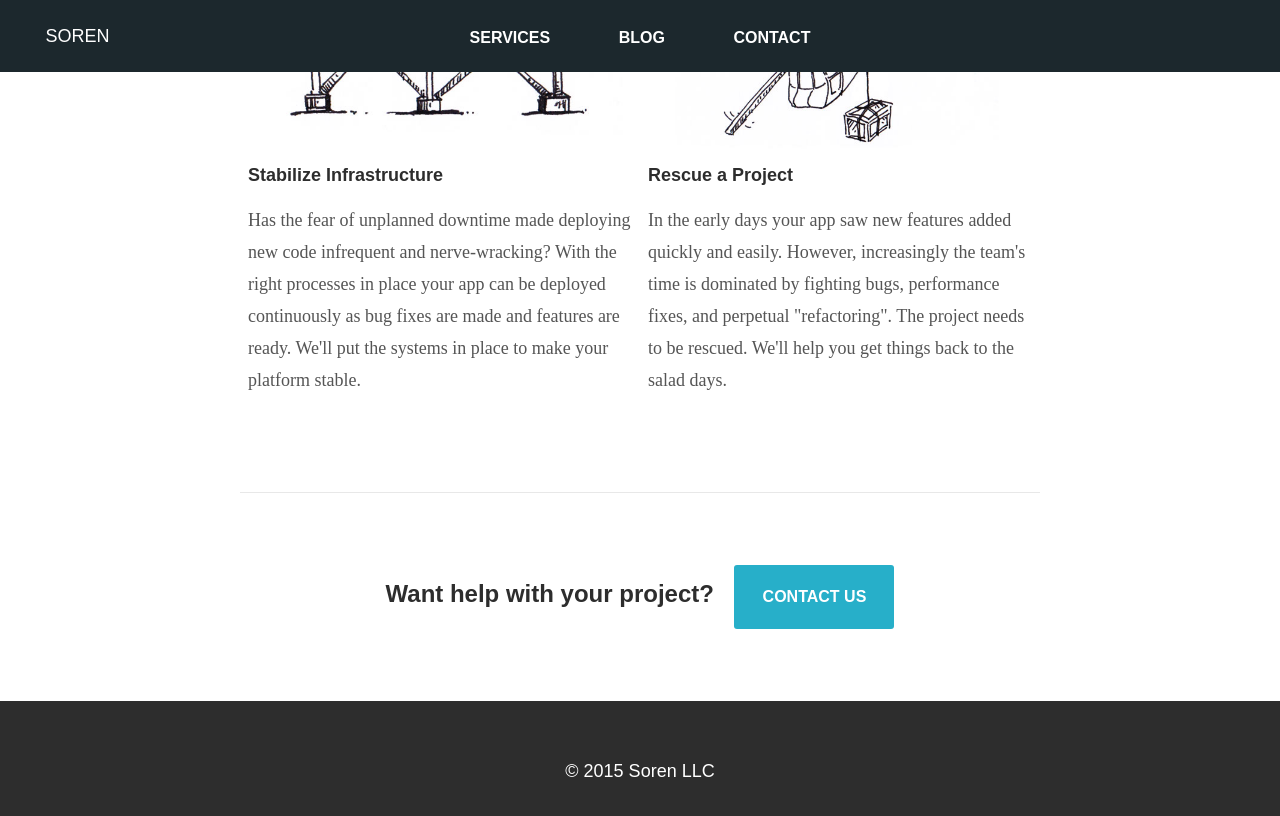
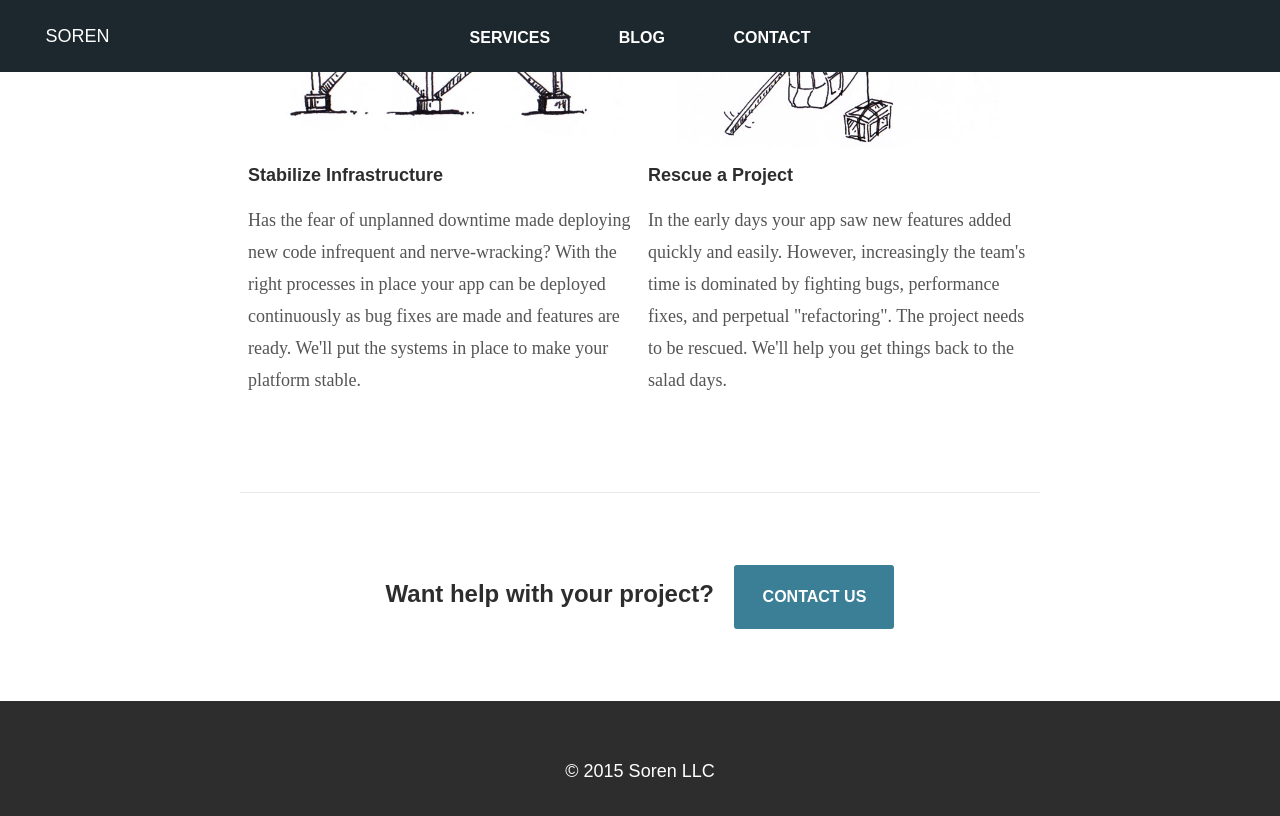
Before and after one commit to sorentwo/soren-website, a Jekyll site: the page built from index.html, in a window 1280 px wide and 900 px high, scrolled down 2407 px. Shown: the top 816 px of the window. Built offline with Jekyll 4.4.1, drawn with Linux system fonts in a browser that asks for light colours; Markdown is read by kramdown in place of the engine named in the settings; comment, search, counter and statistics services are not loaded.

Commit message:
Use accent colors from the same monochrome family

```diff
--- a/_sass/_header.scss
+++ b/_sass/_header.scss
@@ -1,6 +1,6 @@
 header {
   color: $color-white;
-  background: rgb(28, 40, 45);
+  background: $color-subacc;
   height: line-units(4);
   position: fixed;
   line-height: line-units(4);
@@ -86,7 +86,7 @@ header {
   }
 
   .header-nav {
-    background: rgb(28, 40, 45);
+    background: $color-subacc;
     height: 100vh;
     padding: 0;
     position: absolute;
--- a/_sass/_variables.scss
+++ b/_sass/_variables.scss
@@ -4,8 +4,9 @@ $color-soft:   rgb(232, 232, 232);
 $color-light:  rgb(141, 141, 141);
 $color-medium: rgb(85, 85, 85);
 $color-dark:   rgb(45, 45, 45);
-$color-accent: rgb(39, 175, 201);
-$color-subacc: rgb(73, 172, 189);
+
+$color-accent: rgb(59, 127, 150);
+$color-subacc: rgb(28, 40, 45);
 
 $font-family-serif: 'calluna', serif;
 $font-family-sans:  'calluna-sans', sans-serif;
```
